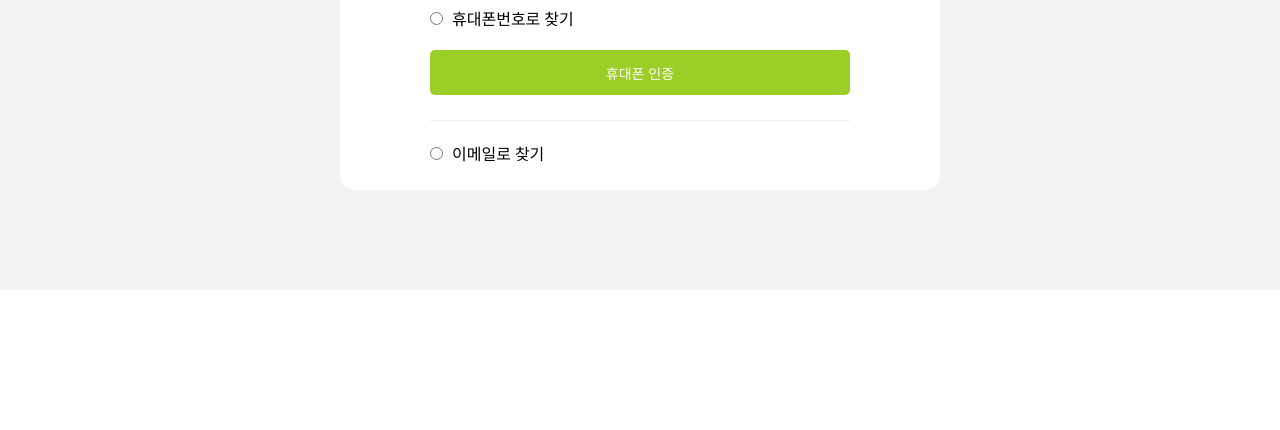
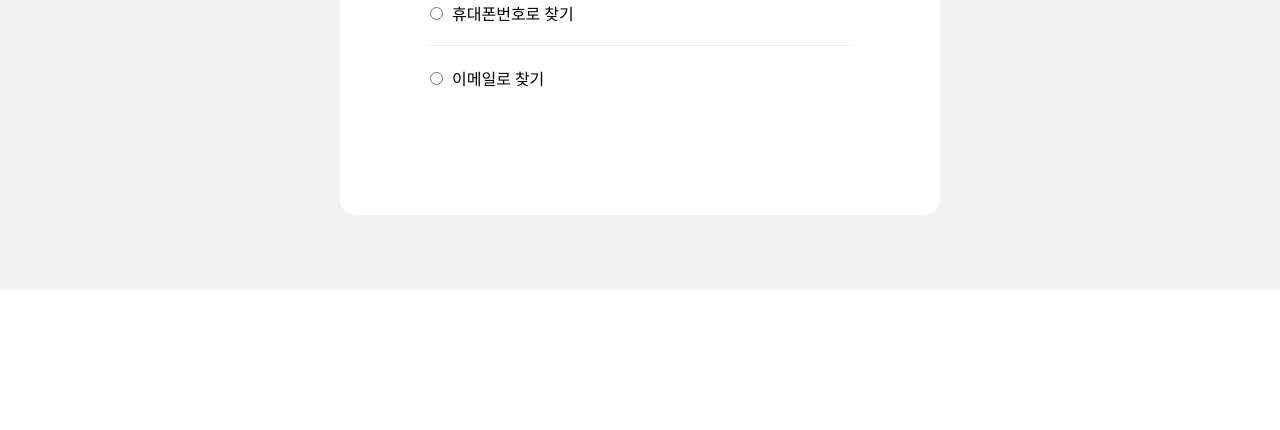
Before and after one commit to mjuheegguggu44/yamyam, a plain HTML site: page Pages/Find_Pw/Find_Pw(1).html in a window 1280 px wide. Shown: the part 370-800 px from the top of the page. Drawn offline with Linux system fonts and the light colour scheme; files whose address does not match are found by name.

Commit message:
비밀번호 1차 페이지 수정 작업

```diff
--- a/Style/Find_Pw/Find_Pw(1).css
+++ b/Style/Find_Pw/Find_Pw(1).css
@@ -251,10 +251,10 @@ a {
 
 .main-box{
     display: flex;
-    align-items: center;
+    padding-top:70px;
     justify-content: center;
     width: 600px;
-    height: 300px;
+    height: 280px;
     background-color: #fff;
     border-radius: 15px;
 }
@@ -281,7 +281,7 @@ a {
     font-size:14px;
     font-weight: 500;
     cursor: pointer;
-    /* display: none; */
+    display: none;
 }
 .line{
     border-bottom: 1px solid #eee;
```
